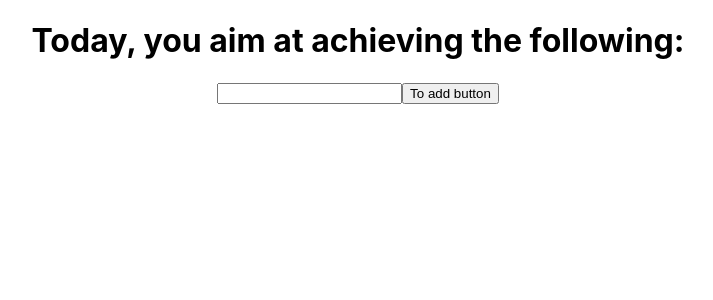
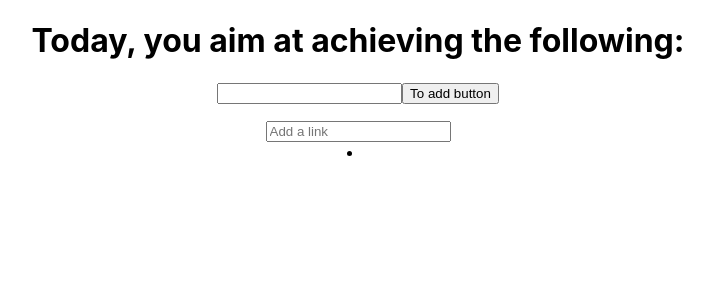
Before and after one commit to SchoolOfCode/bc13_w9_project-frontend-lucky-number-seven, a React (Create React App) app in the folder organiser/: page / in a window 1280 px wide. Shown: the top 300 px of the page, without its empty margins (282-995 px from the left). Built offline with nearby package versions, Linux system fonts and the light colour scheme.

Commit message:
TechDisplay framework

```diff
--- a/organiser/src/Components/TechDisplay/List/List.js
+++ b/organiser/src/Components/TechDisplay/List/List.js
@@ -1,5 +1,7 @@
+import ListItem from "../../ListItem";
+
 export default function List() {
     return (
-        <List/>
+        <ListItem/>
     );
 };
--- a/organiser/src/Components/TechDisplay/List/ListItem/ListItem.js
+++ b/organiser/src/Components/TechDisplay/List/ListItem/ListItem.js
@@ -0,0 +1,5 @@
+export default function ListItem {
+    return (
+        <li>I am the list</li>
+     );
+}
--- a/organiser/src/components/App/App.js
+++ b/organiser/src/components/App/App.js
@@ -2,6 +2,7 @@
 import "./App.css";
 import List from "../List";
 import Input from "../Input";
+import TechDisplay from '../TechDisplay/TechDisplay'
 //import ListItem from "../ListItem";
 
 function App() {
@@ -20,6 +21,9 @@
         <Input onData={addTodo} />
         <List toDos={toDos} handleDelete={handleDelete} />
       </div>
+      <div className='TechDisplay'>
+        <TechDisplay/>
+      </div>
     </div>
   );
 }
--- a/organiser/src/components/ListItem/index.js
+++ b/organiser/src/components/ListItem/index.js
@@ -1,8 +1,7 @@
-function ListItem({ text, handleDelete }) {
+function ListItem() {
   return (
     <div>
       <li>
-        {text} {<button onClick={handleDelete}>delete</button>}
       </li>
     </div>
   );
--- a/organiser/src/index.js
+++ b/organiser/src/index.js
@@ -1,7 +1,7 @@
 import React from 'react';
 import ReactDOM from 'react-dom/client';
 import './index.css';
-import App from '../src/components/App/App';
+import App from '../src/Components/App/App.js';
 import reportWebVitals from './reportWebVitals';
 
 const root = ReactDOM.createRoot(document.getElementById('root'));
```
